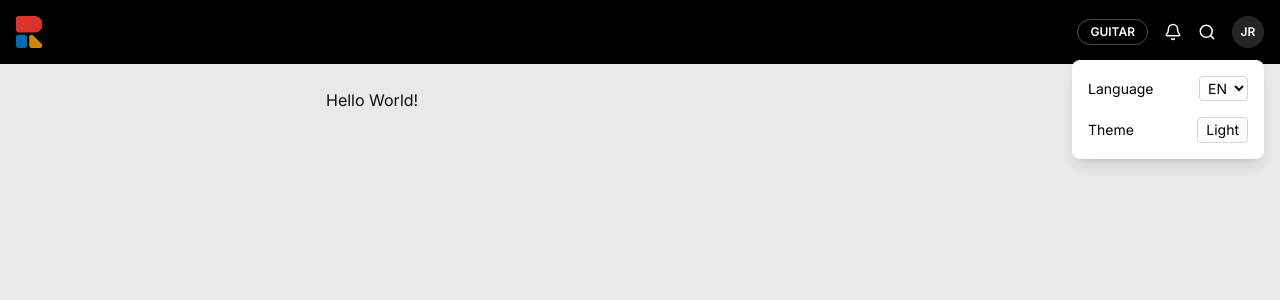
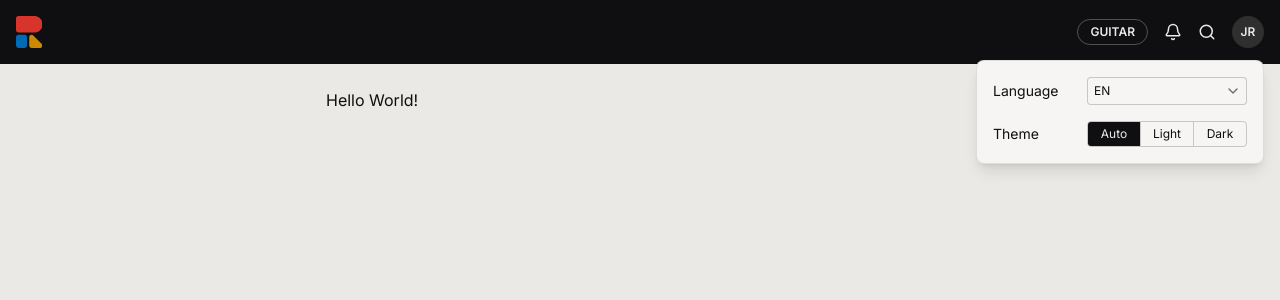
Before and after one commit to jrbechard/repertoires, a Next.js app: page / in a window 1280 px wide. Both pictures are taken after a click on the button "JR". Shown: the top 300 px of the page. Built offline with nearby package versions, Linux system fonts and the light colour scheme.

Commit message:
Adjusted user settings

```diff
--- a/app/components/Header.tsx
+++ b/app/components/Header.tsx
@@ -1,60 +1,88 @@
 "use client";
 
-import { useState } from "react";
-import { Bell, Search } from "lucide-react";
+import { useState, useEffect, useRef } from "react";
+import { Bell, Search, ChevronDown } from "lucide-react";
 import Logo from "./Logo";
 import Link from "next/link";
+import { usePrefs } from "./Prefs";
+import Segmented from "./Segmented";
 
 export default function Header() {
     const [menuOpen, setMenuOpen] = useState(false);
-  const [theme, setTheme] = useState<"light" | "dark">("light");
-  const [lang, setLang] = useState("en");
+    const { theme, setTheme, lang, setLang } = usePrefs();
+    const menuRef = useRef<HTMLDivElement>(null);
+
+    useEffect(() => {
+        if (!menuOpen) return;
+
+        function onPointerDown(e: PointerEvent) {
+            if (!menuRef.current?.contains(e.target as Node)) setMenuOpen(false);
+        }
+        function onKeyDown(e: KeyboardEvent) {
+            if (e.key === "Escape") setMenuOpen(false);
+        }
+
+        document.addEventListener("pointerdown", onPointerDown, true);
+        document.addEventListener("keydown", onKeyDown);
+        return () => {
+            document.removeEventListener("pointerdown", onPointerDown, true);
+            document.removeEventListener("keydown", onKeyDown);
+        };
+    }, [menuOpen]);
 
     return (
-    <header className="flex items-center justify-between bg-black px-4 py-4">
+        <header className="flex items-center justify-between bg-band px-4 py-4">
             <Link href="/" className="flex items-center -m-2 p-2">
                 <Logo className="h-8 w-auto" />
             </Link>
 
             <div className="flex items-center gap-4">
-        <span className="rounded-full border border-white/30 px-3 py-1 text-xs font-semibold text-white">
+                <span className="rounded-full border border-on-band/30 px-3 py-1 text-xs font-semibold text-on-band">
                     GUITAR
                 </span>
-        <Bell className="h-4.5 w-4.5 text-white" />
-        <Search className="h-4.5 w-4.5 text-white" />
+                <Bell className="h-4.5 w-4.5 text-on-band" />
+                <Search className="h-4.5 w-4.5 text-on-band" />
 
-        <div className="relative">
+                <div className="relative" ref={menuRef}>
                     <button
                         onClick={() => setMenuOpen((open) => !open)}
-            className="flex h-8 w-8 items-center justify-center rounded-full bg-white/15 text-xs font-semibold text-white"
+                        aria-expanded={menuOpen}
+                        aria-haspopup="true"
+                        className="flex h-8 w-8 items-center justify-center rounded-full bg-on-band/15 text-xs font-semibold text-on-band"
                     >
                         JR
                     </button>
 
                     {menuOpen && (
-            <div className="absolute right-0 top-11 w-48 rounded-lg bg-white p-2 shadow-lg">
+                        <div className="absolute right-0 top-11 w-72 rounded-lg border border-foreground/10 bg-panel p-2 shadow-lg">
                             <div className="flex items-center justify-between px-2 py-2">
-                <span className="text-sm text-black">Language</span>
+                                <span className="text-sm text-foreground">Language</span>
+                                <div className="relative h-7 w-40">
                                     <select
                                         value={lang}
-                  onChange={(e) => setLang(e.target.value)}
-                  className="rounded border border-gray-300 px-1 py-0.5 text-sm text-black"
+                                        onChange={(e) => setLang(e.target.value as "en" | "fr")}
+                                        aria-label="Language"
+                                        className="h-7 w-full appearance-none rounded border border-foreground/20 bg-panel pl-1.5 pr-6 text-xs text-foreground"
                                     >
-                  <option value="en">EN</option>
-                  <option value="fr">FR</option>
+                                        <option value="en" className="bg-panel text-foreground">EN</option>
+                                        <option value="fr" className="bg-panel text-foreground">FR</option>
                                     </select>
+                                    <ChevronDown className="pointer-events-none absolute right-1.5 top-1/2 h-4 w-4 -translate-y-1/2 text-foreground/60" />
+                                </div>
                             </div>
 
                             <div className="flex items-center justify-between px-2 py-2">
-                <span className="text-sm text-black">Theme</span>
-                <button
-                  onClick={() =>
-                    setTheme((t) => (t === "light" ? "dark" : "light"))
-                  }
-                  className="rounded border border-gray-300 px-2 py-0.5 text-sm text-black"
-                >
-                  {theme === "light" ? "Light" : "Dark"}
-                </button>
+                                <span className="text-sm text-foreground">Theme</span>
+                                <Segmented
+                                    ariaLabel="Theme"
+                                    value={theme}
+                                    onChange={setTheme}
+                                    options={[
+                                        { value: "auto", label: "Auto" },
+                                        { value: "light", label: "Light" },
+                                        { value: "dark", label: "Dark" },
+                                    ] as const}
+                                />
                             </div>
                         </div>
                     )}
--- /dev/null
+++ b/app/components/Prefs.tsx
@@ -0,0 +1,62 @@
+"use client";
+
+import { createContext, useContext, useEffect, useState } from "react";
+
+type Theme = "light" | "dark" | "auto";
+type Lang = "en" | "fr";
+
+type PrefsValue = {
+  theme: Theme;
+  setTheme: (t: Theme) => void;
+  lang: Lang;
+  setLang: (l: Lang) => void;
+};
+
+const PrefsContext = createContext<PrefsValue | null>(null);
+
+export function PrefsProvider({ children }: { children: React.ReactNode }) {
+  const [theme, setThemeState] = useState<Theme>("auto");
+  const [lang, setLangState] = useState<Lang>("en");
+
+  useEffect(() => {
+    try {
+      const t = localStorage.getItem("theme");
+      if (t === "light" || t === "dark" || t === "auto") setThemeState(t);
+      const l = localStorage.getItem("lang");
+      if (l === "en" || l === "fr") setLangState(l);
+    } catch {}
+  }, []);
+
+  useEffect(() => {
+    document.documentElement.lang = lang;
+  }, [lang]);
+
+  function setTheme(t: Theme) {
+    setThemeState(t);
+    try {
+      localStorage.setItem("theme", t);
+    } catch {}
+    const root = document.documentElement;
+    if (t === "auto") root.removeAttribute("data-theme");
+    else root.setAttribute("data-theme", t);
+  }
+
+  function setLang(l: Lang) {
+    setLangState(l);
+    try {
+      localStorage.setItem("lang", l);
+    } catch {}
+  }
+
+  return (
+    <PrefsContext.Provider value={{ theme, setTheme, lang, setLang }}>
+      {children}
+    </PrefsContext.Provider>
+  );
+}
+
+export function usePrefs() {
+  const ctx = useContext(PrefsContext);
+  if (!ctx) throw new Error("usePrefs must be used inside PrefsProvider");
+  return ctx;
+}
--- /dev/null
+++ b/app/components/Segmented.tsx
@@ -0,0 +1,41 @@
+"use client";
+
+type SegmentedProps<T extends string> = {
+  value: T;
+  onChange: (value: T) => void;
+  options: readonly { value: T; label: string }[];
+  ariaLabel: string;
+};
+
+export default function Segmented<T extends string>({
+  value,
+  onChange,
+  options,
+  ariaLabel,
+}: SegmentedProps<T>) {
+  return (
+    <div
+      role="group"
+      aria-label={ariaLabel}
+      className="flex w-40 overflow-hidden rounded border border-foreground/20"
+    >
+      {options.map((opt, i) => (
+        <button
+          key={opt.value}
+          type="button"
+          onClick={() => onChange(opt.value)}
+          aria-pressed={value === opt.value}
+          className={`flex-1 px-2 py-1 text-xs ${
+            i > 0 ? "border-l border-foreground/20" : ""
+          } ${
+            value === opt.value
+              ? "bg-foreground text-background"
+              : "text-foreground"
+          }`}
+        >
+          {opt.label}
+        </button>
+      ))}
+    </div>
+  );
+}
--- /dev/null
+++ b/app/components/ThemeScript.tsx
@@ -0,0 +1,5 @@
+const script = `(function(){try{var t=localStorage.getItem("theme");if(t==="light"||t==="dark")document.documentElement.setAttribute("data-theme",t)}catch(e){}})()`;
+
+export default function ThemeScript() {
+  return <script dangerouslySetInnerHTML={{ __html: script }} />;
+}
--- a/app/globals.css
+++ b/app/globals.css
@@ -3,19 +3,24 @@
 :root {
   --background: #eae9e6;
   --foreground: #0f0f11;
+  --panel: #f6f5f3;
+  --band: #0f0f11;
+  --on-band: #eae9e6;
   color-scheme: light;
 }
 
 @media (prefers-color-scheme: dark) {
   :root:not([data-theme="light"]) {
-    --background: #0f0f11;
+    --background: #1b1a1e;
+    --panel: #26242a;
     --foreground: #eae9e6;
     color-scheme: dark;
   }
 }
 
 :root[data-theme="dark"] {
-  --background: #0f0f11;
+  --background: #1b1a1e;
+  --panel: #26242a;
   --foreground: #eae9e6;
   color-scheme: dark;
 }
@@ -23,9 +28,12 @@
 @theme inline {
   --color-background: var(--background);
   --color-foreground: var(--foreground);
+  --color-panel: var(--panel);
+  --color-band: var(--band);
+  --color-on-band: var(--on-band);
   --font-sans: var(--font-inter);
+  --container-shell: 660px;
 }
-
 body {
   background: var(--background);
   color: var(--foreground);
--- a/app/layout.tsx
+++ b/app/layout.tsx
@@ -2,6 +2,8 @@ import type { Metadata } from "next";
 import { Inter } from "next/font/google";
 import "./globals.css";
 import Header from "./components/Header";
+import ThemeScript from "./components/ThemeScript";
+import { PrefsProvider } from "./components/Prefs";
 
 const inter = Inter({
   subsets: ["latin"],
@@ -18,13 +20,17 @@ export const metadata: Metadata = {
 
 export default function RootLayout({ children }: LayoutProps<"/">) {
   return (
-    <html
-      lang="en"
-      className={inter.variable}
-    >
+    <html lang="en" className={inter.variable} suppressHydrationWarning>
+      <head>
+        <ThemeScript />
+      </head>
       <body className="min-h-full flex flex-col">
-        <Header />
-        <main className="mx-auto w-full max-w-[660px] px-4 py-6">{children}</main>
+        <PrefsProvider>
+          <Header />
+          <main className="mx-auto w-full max-w-shell px-4 py-6">
+            {children}
+          </main>
+        </PrefsProvider>
       </body>
     </html>
   );
--- a/app/page.tsx
+++ b/app/page.tsx
@@ -1,5 +1,3 @@
-import Header from "./components/Header";
-
 export default function Home() {
   return <h1>Hello World!</h1>;
 }
```
Lines whose indentation alone changed are shown as unchanged.
